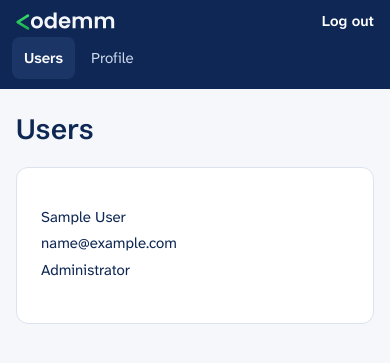
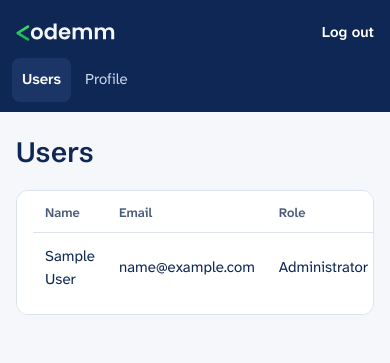
Before and after one commit to gailleamolong/Codemm-Amolong-Gaille-G5, a Django app: page /administrator/ in a window 390 px wide. Shown: the top 363 px of the page. Run offline with Django 5.2, Linux system fonts and the light colour scheme; the visitor is signed in with stand-in values (Sample User, id 1); data comes from the database, SQL or seed files in the repository; parts of the project's set-up code (start-up, migrations or seed data) failed here and were passed over.

Commit message:
fix(ui): make every page work on a phone
- Tables keep their column names and scroll inside their card instead of stacking into unlabeled lines.
- The student nav fits on one line (Tracks, Progress) and nav links, buttons, search fields and Log out are at least 44px tall.
- Recent attempts on the student dashboard show on the page instead of in the browser tab title.
- An admin editing a user now sees their own nav, not the edited user's.

```diff
--- a/dashboard/views.py
+++ b/dashboard/views.py
@@ -55,6 +55,7 @@ class AdminDashboardView(RoleRequiredMixin, ListView):
 class UserRoleUpdateView(RoleRequiredMixin, SuccessMessageMixin, UpdateView):
     role = User.Role.ADMIN
     template_name = "dashboard/user_edit.html"
+    context_object_name = "account"
     fields = ("role", "is_active")
     success_url = reverse_lazy("admin_dashboard")
     success_message = "%(username)s updated."
--- a/static/css/style.css
+++ b/static/css/style.css
@@ -42,7 +42,7 @@ h1 { margin: 0; font: 600 28px/1.2 var(--display); }
 .side { width: 220px; flex-shrink: 0; display: flex; flex-direction: column; gap: 4px; padding: 20px 12px; background: var(--navy); color: #fff; }
 .side .logo { padding: 0 10px 20px; }
 .side .logo img { display: block; width: 120px; height: auto; }
-.nav { display: block; padding: 10px 12px; border-radius: 8px; color: var(--navy-text); text-decoration: none; }
+.nav { display: block; min-height: 44px; padding: 10px 12px; border-radius: 8px; color: var(--navy-text); text-decoration: none; }
 .nav:hover { background: rgba(255, 255, 255, .06); color: #fff; }
 .nav[aria-current="page"] { background: var(--navy-2); color: #fff; font-weight: 600; }
 .side .foot { margin-top: auto; padding: 0 12px; display: flex; flex-direction: column; gap: 6px; color: var(--navy-text); }
@@ -55,7 +55,7 @@ h1 { margin: 0; font: 600 28px/1.2 var(--display); }
 .empty { text-align: center; padding: 48px 24px; }
 
 /* Buttons */
-.btn { display: inline-flex; align-items: center; justify-content: center; height: 42px; padding: 0 18px; border-radius: 8px; border: 1px solid transparent; background: var(--green); color: #fff; font-weight: 600; text-decoration: none; cursor: pointer; }
+.btn { display: inline-flex; align-items: center; justify-content: center; height: 44px; padding: 0 18px; border-radius: 8px; border: 1px solid transparent; background: var(--green); color: #fff; font-weight: 600; text-decoration: none; cursor: pointer; }
 .btn:hover { filter: brightness(1.08); }
 .btn.danger { background: var(--red); }
 .btn.secondary { background: var(--card); color: var(--ink); border-color: var(--ctl); }
@@ -74,7 +74,7 @@ form.stack { display: flex; flex-direction: column; gap: 16px; }
 .btn:disabled { opacity: .5; cursor: not-allowed; }
 .field textarea { min-height: 120px; padding: 10px 14px; border: 1px solid var(--ctl); border-radius: 8px; background: #fff; resize: vertical; }
 .field input, .field select { height: 44px; padding: 0 14px; border: 1px solid var(--ctl); border-radius: 8px; background: #fff; }
-.check { display: inline-flex; align-items: center; gap: 8px; }
+.check { display: inline-flex; align-items: center; gap: 8px; min-height: 44px; }
 .check input { width: 18px; height: 18px; accent-color: var(--green); }
 .field input:focus { outline: none; border-color: var(--green); box-shadow: 0 0 0 3px var(--green-soft); }
 .field.error input { border-color: var(--red); }
@@ -95,10 +95,10 @@ form.stack { display: flex; flex-direction: column; gap: 16px; }
 .list li { padding: 10px 0; border-bottom: 1px solid var(--line); }
 .list li:last-child { border-bottom: none; }
 table { width: 100%; border-collapse: collapse; }
-th { text-align: left; font-size: 13px; font-weight: 600; color: var(--muted); padding: 0 12px 10px; border-bottom: 1px solid var(--line); }
+th { white-space: nowrap; text-align: left; font-size: 13px; font-weight: 600; color: var(--muted); padding: 0 12px 10px; border-bottom: 1px solid var(--line); }
 td { padding: 12px; border-bottom: 1px solid var(--line); vertical-align: middle; }
 tr:last-child td { border-bottom: none; }
-.table-wrap { overflow-x: auto; }
+.table-wrap { position: relative; overflow-x: auto; }
 .inline-form { display: flex; align-items: center; gap: 8px; }
 .inline-form select { height: 34px; padding: 0 8px; border: 1px solid var(--ctl); border-radius: 8px; background: #fff; }
 .inline-form label { display: inline-flex; align-items: center; gap: 4px; font-size: 14px; }
@@ -119,15 +119,14 @@ tr:last-child td { border-bottom: none; }
   .side .logo img { width: 100px; }
   .side .foot { margin-top: 0; flex-direction: row; align-items: center; gap: 12px; padding: 0 4px; }
   .side .foot .name { display: none; }
-  .side nav { order: 3; width: 100%; display: flex; gap: 4px; }
+  .side .foot button { min-height: 44px; }
+  .side nav { order: 3; width: 100%; display: flex; gap: 4px; overflow-x: auto; }
+  .nav { white-space: nowrap; padding: 10px; }
   .page { padding: 24px 16px; }
   .row2, .row3 { grid-template-columns: 1fr; }
   .search input { flex-basis: 100%; }
-  table, tbody, tr, td { display: block; }
-  thead { display: none; }
-  tr { padding: 12px 0; border-bottom: 1px solid var(--line); }
-  tr:last-child { border-bottom: none; }
-  td { padding: 2px 0; border: none; }
+  .search input, .search select, .inline-form select, .btn.sm { height: 44px; }
+  .card.table-wrap { padding: 12px 16px; }
   .details { grid-template-columns: 1fr; gap: 2px; }
   .details dd { margin-bottom: 10px; }
 }
--- a/templates/base.html
+++ b/templates/base.html
@@ -5,7 +5,7 @@
   <meta name="viewport" content="width=device-width, initial-scale=1">
   <title>{% block title %}Codemm{% endblock %} · Codemm</title>
   <link rel="icon" href="{% static 'img/codemm-mark.svg' %}" type="image/svg+xml">
-  <link rel="stylesheet" href="{% static 'css/style.css' %}?v=11">
+  <link rel="stylesheet" href="{% static 'css/style.css' %}?v=12">
 </head>
 <body>
   <a class="skip" href="#content">Skip to content</a>
@@ -16,8 +16,8 @@
       <a class="logo" href="{% url 'dashboard' %}"><img src="{% static 'img/codemm-logo-dark.svg' %}" alt="Codemm" width="120" height="22"></a>
       <nav aria-label="Main">
         <a class="nav" href="{% url 'dashboard' %}"{% if current == "student_dashboard" or current == "instructor_dashboard" or current == "admin_dashboard" %} aria-current="page"{% endif %}>{% if user.role == "ADMIN" %}Users{% else %}Dashboard{% endif %}</a>
-        {% if user.role == "STUDENT" %}<a class="nav" href="{% url 'catalog' %}"{% if "catalog" in current or current == "student_activity" %} aria-current="page"{% endif %}>Browse tracks</a>{% endif %}
-        {% if user.role == "STUDENT" %}<a class="nav" href="{% url 'my_progress' %}"{% if current == "my_progress" %} aria-current="page"{% endif %}>My progress</a>{% endif %}
+        {% if user.role == "STUDENT" %}<a class="nav" href="{% url 'catalog' %}"{% if "catalog" in current or current == "student_activity" %} aria-current="page"{% endif %}>Tracks</a>{% endif %}
+        {% if user.role == "STUDENT" %}<a class="nav" href="{% url 'my_progress' %}"{% if current == "my_progress" %} aria-current="page"{% endif %}>Progress</a>{% endif %}
         {% if user.role == "INSTRUCTOR" %}<a class="nav" href="{% url 'track_list' %}"{% if "track" in current or "activity" in current %} aria-current="page"{% endif %}>Tracks</a>{% endif %}
         <a class="nav" href="{% url 'profile' %}"{% if current == "profile" or current == "profile_edit" %} aria-current="page"{% endif %}>Profile</a>
       </nav>
```
Also changed, not shown: dashboard/tests.py (+28 -0 lines), templates/dashboard/student.html (+9 -9 lines), README.md.
